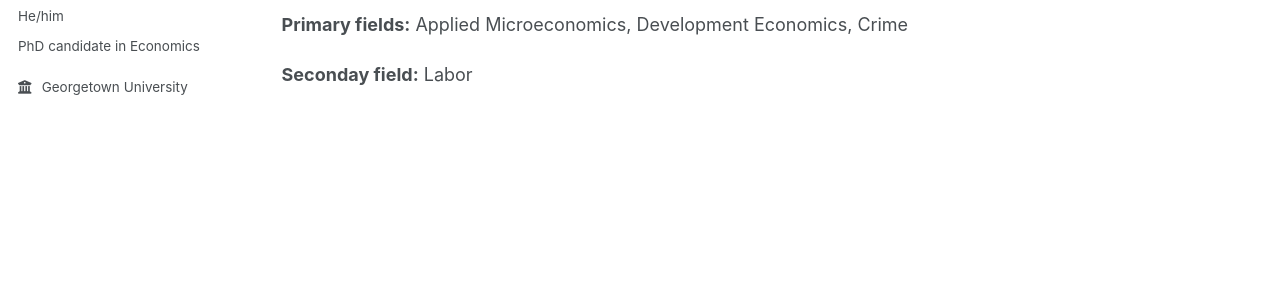
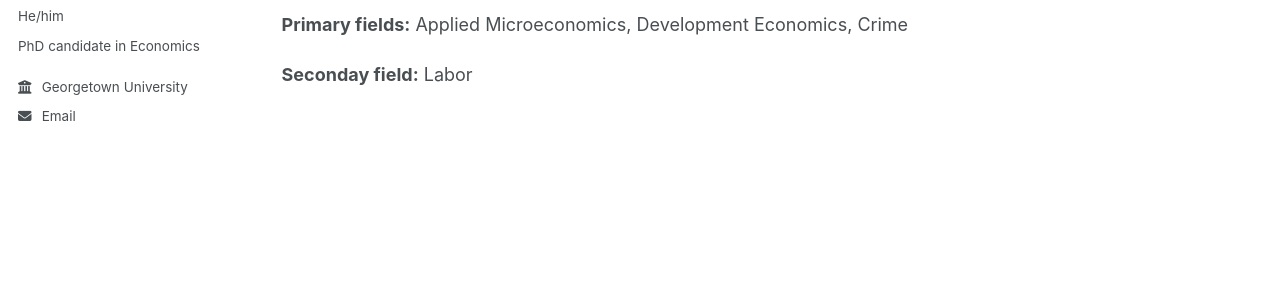
Before and after one commit to angelodiazreyes/angelodiazreyes.github.io, a Jekyll site: the page built from _pages/about.md, in a window 1280 px wide. Shown: the part 331-631 px from the top of the page. Built offline with Jekyll 4.4.1, drawn with Linux system fonts in a browser that asks for light colours.

Commit message:
Update _config.yml

```diff
--- a/_config.yml
+++ b/_config.yml
@@ -27,7 +27,7 @@ author:
   bio              : "PhD candidate in Economics"
   employer         : "Georgetown University"
   uri              : # URL
-  ad1629@georgetown.edu            : "ad1629@georgetown.edu"
+  email            : "ad1629@georgetown.edu"
 
   # Academic websites
   arxiv            : # URL - Update with the correct link to your profile
```
